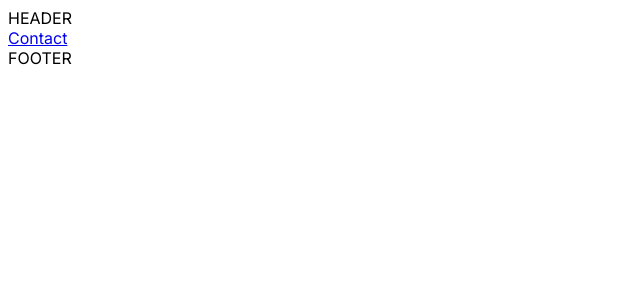
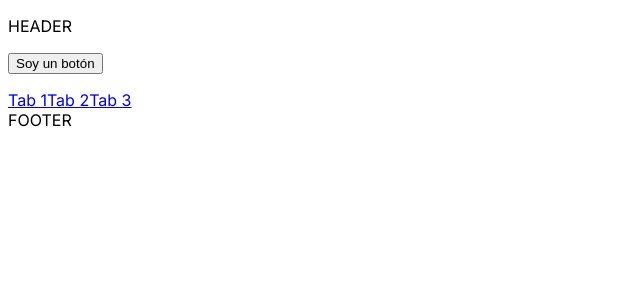
Before and after one commit to mariotl13/Memely, a Next.js app: page / in a window 1280 px wide. Shown: the top 300 px of the page, without its empty margins (0-640 px from the left). Built offline with nearby package versions, Linux system fonts and the light colour scheme.

Commit message:
cambios tabs

```diff
--- /dev/null
+++ b/src/app/landing/landing.tsx
@@ -0,0 +1,46 @@
+"use client"
+
+import Tabs, { TabsConfig } from "@/shared/components/tabs/tabs";
+
+export default function Landing({
+    children,
+}: Readonly<{
+    children: React.ReactNode;
+}>) {
+
+    const tabsConfig: TabsConfig[] = [
+        {
+            label: 'Tab 1',
+            url: '/contact'
+        },
+        {
+            label: 'Tab 2',
+            url: '/contact'
+        },
+        {
+            label: 'Tab 3',
+            url: '/contact'
+        }
+    ]
+
+    const value = 'pulsadoooo';
+
+    const handleOnClick = () => {
+        console.log(value);
+    }
+
+    return (
+        <>
+            <header>
+                <p>HEADER</p>
+                <Tabs tabsConfig={tabsConfig}>
+                    <button onClick={handleOnClick}>Soy un botón</button>
+                </Tabs>
+            </header>
+            <main>
+                {children}
+            </main>
+            <footer>FOOTER</footer>
+        </>
+    )
+}
--- a/src/app/layout.tsx
+++ b/src/app/layout.tsx
@@ -1,7 +1,8 @@
 import type { Metadata } from "next";
 import { Inter } from "next/font/google";
 import "./globals.scss";
-import Tabs from "@/shared/components/tabs/tabs";
+import Tabs, { TabsConfig } from "@/shared/components/tabs/tabs";
+import Landing from "./landing/landing";
 
 const inter = Inter({ subsets: ["latin"] });
 
@@ -15,14 +16,13 @@ export default function RootLayout({
 }: Readonly<{
     children: React.ReactNode;
 }>) {
+
     return (
         <html lang="en">
             <body className={inter.className}>
-                <header>HEADER</header>
-                <main>
+                <Landing>
                     {children}
-                </main>
-                <footer>FOOTER</footer>
+                </Landing>
             </body>
         </html>
     );
--- a/src/app/page.tsx
+++ b/src/app/page.tsx
@@ -1,8 +1,10 @@
 "use client"
-import Tabs from "@/shared/components/tabs/tabs";
+import Tabs, { TabsConfig } from "@/shared/components/tabs/tabs";
 import { useEffect, useState } from "react";
 
 export default function Home() {
+
+
 
     useEffect(() => {
         console.log("hola?");
@@ -10,7 +12,7 @@ export default function Home() {
 
     return (
         <>
-            <Tabs></Tabs>
+            {/* <Tabs tabsConfig={tabsConfig}></Tabs> */}
         </>
     );
 }
--- a/src/shared/components/tabs/tabs.tsx
+++ b/src/shared/components/tabs/tabs.tsx
@@ -1,12 +1,27 @@
 "use client"
+import Link from "next/link";
+import { PropsWithChildren } from "react";
 
-import Link from "next/link";
 
-export default function Tabs() {
+export interface TabsProps extends PropsWithChildren {
+    tabsConfig: TabsConfig[];
+}
+
+export interface TabsConfig {
+    label: string;
+    url: string;
+}
+
+export default function Tabs({tabsConfig, children}: TabsProps) {
 
     return (
         <div className="tabs">
-            <Link href="/contact">Contact</Link>
+            <p>{children}</p>
+            {
+                tabsConfig.map(tab => {
+                    return <Link href={tab.url} key={tab.label}>{tab.label}</Link>
+                })
+            }
         </div>
     );
 }
```
